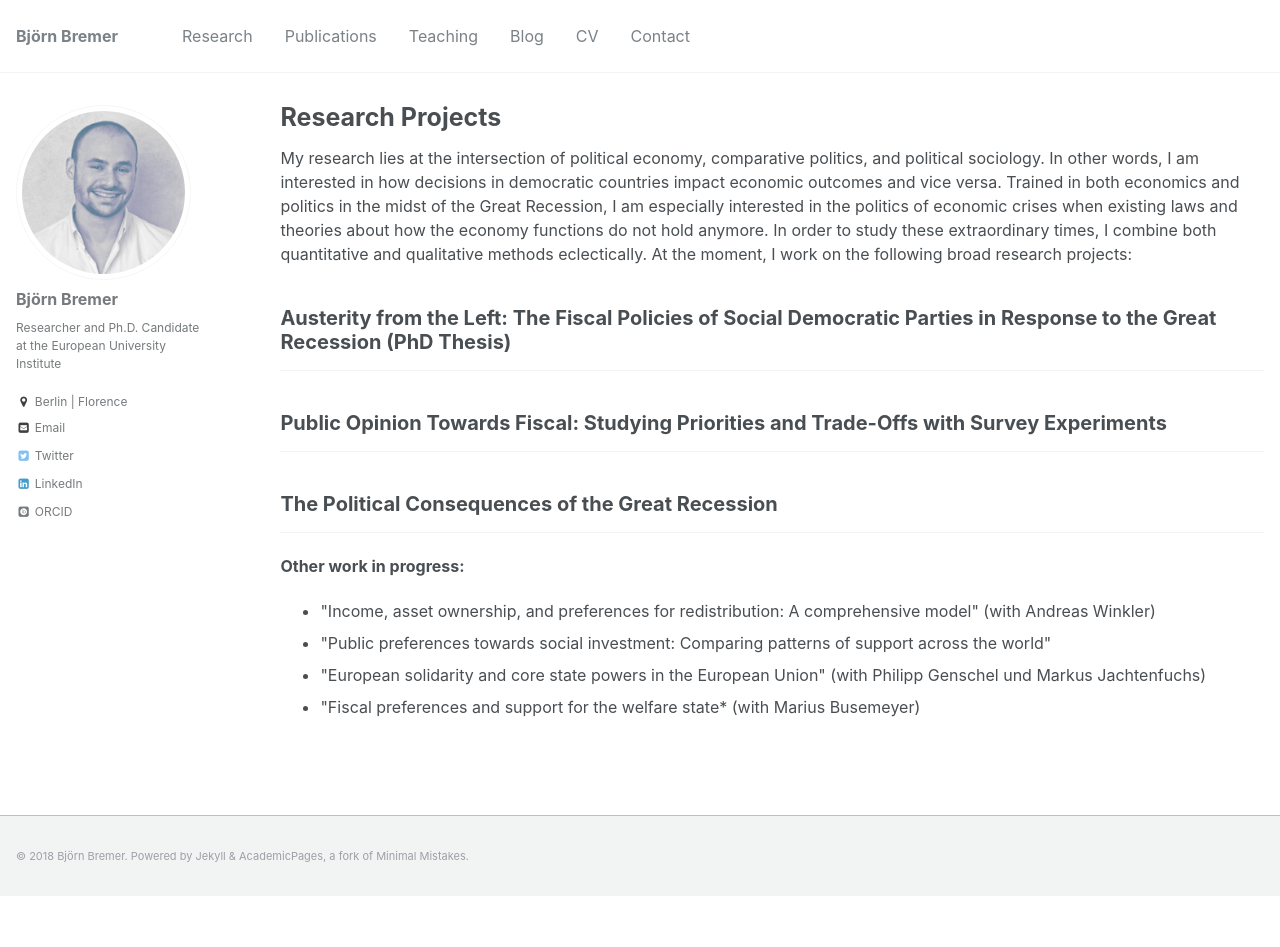
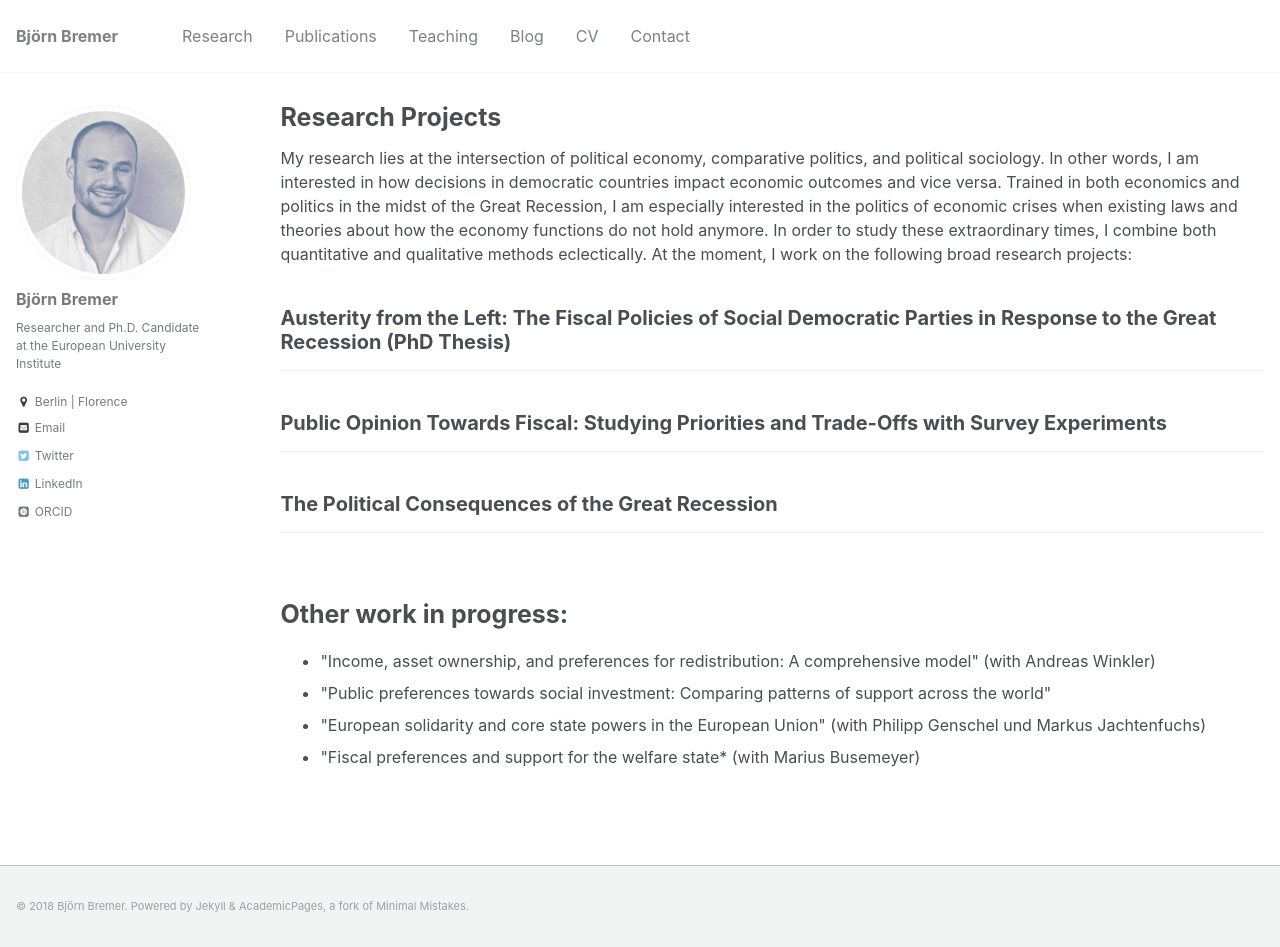
Before and after one commit to bjoernbremer/bjoernbremer.github.io, a Jekyll site: the page built from _pages/projects.html, in a window 1280 px wide and 947 px high. Built offline with Jekyll 4.4.1, drawn with Linux system fonts in a browser that asks for light colours; some web fonts are replaced.

Commit message:
update website

```diff
--- a/_pages/projects.html
+++ b/_pages/projects.html
@@ -13,7 +13,9 @@ author_profile: true
   {% include archive-single.html %}
 {% endfor %}
 
-<p><b>Other work in progress:</b></p>
+<br />
+
+<p><h1>Other work in progress:</h1></p>
 
 <ul>
 <li>"Income, asset ownership, and preferences for redistribution: A comprehensive model" (with Andreas Winkler)</li>
```
